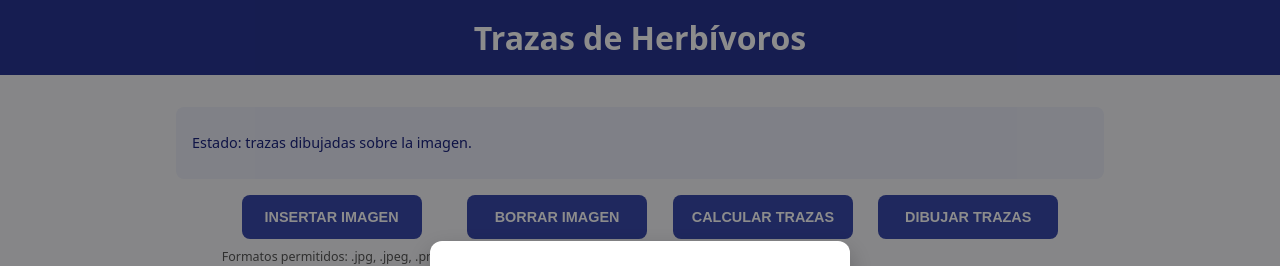
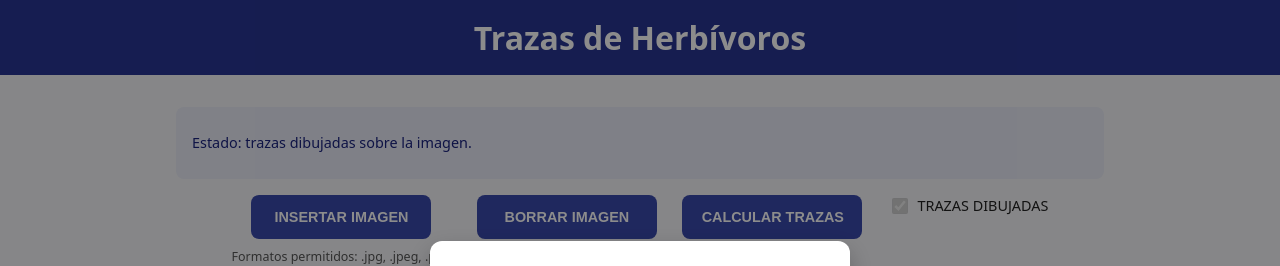
Before and after one commit to Marcurio22/TFG-Marcos-Zamorano, a Flask app: page / in a window 1280 px wide. Shown: the top 266 px of the page. Run offline with Flask 3, Linux system fonts and the light colour scheme; the visitor is signed in with stand-in values (Sample User, id 1).

Commit message:
Botón dibujar Trazas cambiado por checkbox

```diff
--- a/webapp/trazasytrazadas/static/style.css
+++ b/webapp/trazasytrazadas/static/style.css
@@ -19,14 +19,7 @@ body {
   color: #222;
 }
 
-/* ============================================================================
-   Header principal
-   Autor: Marcos Zamorano Lasso
-   Since: 20/11/2025
-   Nota:
-       Se elimina el subtítulo/enlace de la web y se ajusta el alto del header
-       para que no quede espacio vacío.
-============================================================================ */
+/*  Header principal */
 
 .main-header {
   text-align: center;
@@ -47,16 +40,7 @@ body {
 
 
 
-/* ============================================================================
-   Botonera principal — HORIZONTAL FIJA
-   Autor: Marcos Zamorano Lasso
-   Since: 21/11/2025
-   Objetivo:
-       - 4 botones SIEMPRE en línea horizontal en escritorio.
-       - Separación clara entre botones.
-       - Solo se permite salto de línea si la pantalla es realmente pequeña.
-       - Overrides con !important para anular reglas anteriores conflictivas.
-============================================================================ */
+/* Botonera principal */
 
 .controls {
   display: flex !important;          /* fila */
@@ -111,6 +95,18 @@ body {
   }
 }
 
+/* Indicador de trazas dibujadas (checkbox deshabilitado) */
+.checkbox-indicator {
+  display: inline-flex;
+  align-items: center;
+  gap: 0.4rem;
+  font-size: 0.9rem;
+}
+
+.checkbox-indicator input[type="checkbox"] {
+  width: 1rem;
+  height: 1rem;
+}
 
 .upload-form {
   flex-direction: row;
--- a/webapp/trazasytrazadas/templates/index.html
+++ b/webapp/trazasytrazadas/templates/index.html
@@ -71,13 +71,17 @@ Vista principal. Contiene:
     <button type="submit">CALCULAR TRAZAS</button>
   </form>
 
-  <!-- DIBUJAR TRAZAS -->
-  <form id="draw-form"
-        action="{{ url_for('trazas.draw_traces') }}"
-        method="post"
-        class="control-form">
-    <button type="submit">DIBUJAR TRAZAS</button>
-  </form>
+  <!-- INDICADOR DE TRAZAS DIBUJADAS -->
+  <div class="control-form">
+    <label class="checkbox-indicator">
+      <input
+        type="checkbox"
+        disabled
+        {% if traces_drawn %}checked{% endif %}
+      >
+      <span>TRAZAS DIBUJADAS</span>
+    </label>
+  </div>
 </section>
 
 <!-- Mostrar imagen -->
@@ -111,10 +115,14 @@ Vista principal. Contiene:
   <div class="modal-content">
     <h2>Trazas calculadas</h2>
     <p>Las trazas de la imagen han sido calculadas correctamente.</p>
-      <p>Para visualizarlas, pulsa el botón: <strong>Dibujar Trazas</strong>.</p>
-      <button onclick="this.closest('.modal').classList.remove('is-visible');">
-        Close
-      </button>
+    <p>
+      Al pulsar <strong>Close</strong>, se dibujarán las trazas sobre la imagen.
+    </p>
+    <!-- Al cerrar, enviamos un POST a /draw para pintar las trazas
+         y recargar la página ya con la imagen trazada. -->
+    <form action="{{ url_for('trazas.draw_traces') }}" method="post">
+      <button type="submit">Close</button>
+    </form>
     <p class="debug-link">
       (Dev) Puedes ver el JSON en:
       <a href="{{ url_for('trazas.traces_json') }}" target="_blank">/traces.json</a>
@@ -146,14 +154,6 @@ Vista principal. Contiene:
 </script>
 
 <script>
-  /* ==========================================================================
-     Subida de imagen con botón único
-     Autor: Marcos Zamorano Lasso
-     Since: 20/11/2025
-     Nota:
-         - Al pulsar INSERTAR IMAGEN → abre explorador.
-         - Al elegir archivo → se envía el form automáticamente.
-  ========================================================================== */
   document.addEventListener("DOMContentLoaded", function () {
     const uploadBtn = document.getElementById("upload-btn");
     const imageInput = document.getElementById("image-input");
--- a/webapp/trazasytrazadas/traces.py
+++ b/webapp/trazasytrazadas/traces.py
@@ -272,11 +272,14 @@ def index():
     elif traces_file and not traced_filename:
         status = "traces_calculated"
         status_message = (
-            "Estado: trazas calculadas. Pulsa «Dibujar trazas» para verlas."
+            "Estado: trazas calculadas. Al cerrar el mensaje se dibujarán sobre la imagen."
         )
     else:
         status = "traces_drawn"
         status_message = "Estado: trazas dibujadas sobre la imagen."
+
+    # Estado del indicador de trazas dibujadas.
+    traces_drawn = bool(traced_filename)
 
     # Recuperamos mensajes de error y flag de "trazas calculadas" para
     # mostrar modales. Usamos pop() para que se consuman una sola vez.
@@ -291,6 +294,7 @@ def index():
         traces_calculated=traces_modal,
         status=status,
         status_message=status_message,
+        traces_drawn=traces_drawn,
     )
 
 
@@ -337,7 +341,7 @@ def upload_image():
     old_traced = session.pop("traced_filename", None)
     old_traces_file = session.pop("traces_file", None)
 
-    # Borramos físicamente los ficheros antiguos (si existen). NOTA: Preguntar Álvar
+    # Borramos físicamente los ficheros antiguos (si existen).
     for old, folder_key in [
         (old_image, "UPLOAD_FOLDER"),
         (old_traced, "OUTPUT_FOLDER"),
```
Also changed, not shown: webapp/tests/test_traces.py (+1 -1 lines). Lines whose indentation alone changed are shown as unchanged.
